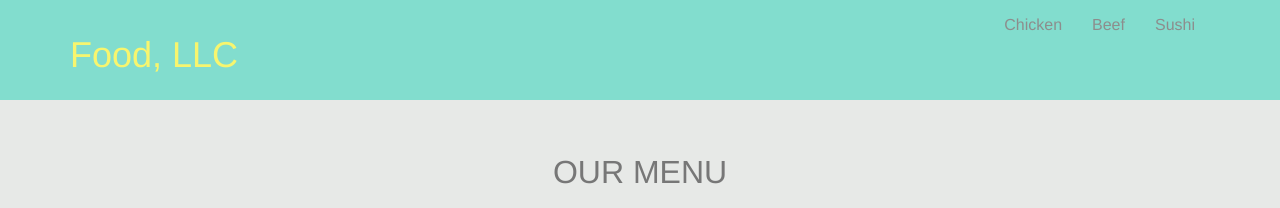
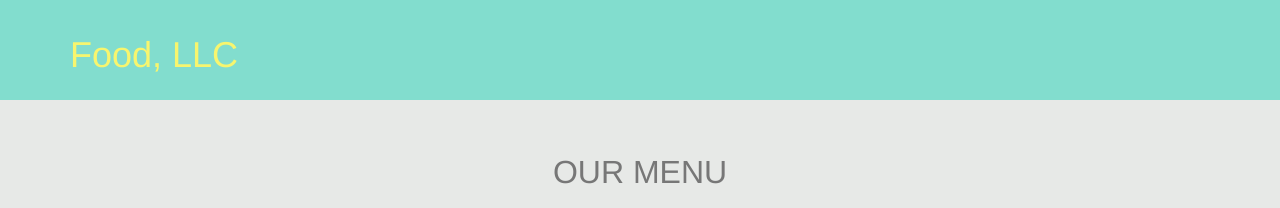
Before and after one commit to emmvalenti/emmvalenti.github.io, a Jekyll site: the page module3/index.html, which Jekyll copies as it is, in a window 1280 px wide. Shown: the top 208 px of the page. Built offline with Jekyll 4.4.1, drawn with Linux system fonts in a browser that asks for light colours.

Commit message:
add media queries, make visibility of menu hidden on md, lg screens

```diff
--- a/module3/css/style.css
+++ b/module3/css/style.css
@@ -36,3 +36,30 @@ body{
 	font-size: 2em;
 	text-transform: uppercase;
 }
+
+
+/*LARGE DEVICES*/
+@media (min-width: 1200px){
+	.navbar-nav>li>a {
+		visibility: hidden;
+	}
+}
+
+/*MED DEVICES*/
+@media (min-width: 992px) and (max-width: 1199px){
+	.navbar-nav>li>a {
+		visibility: hidden;
+	}
+}
+
+/* SMALL DEVICES */
+@media (min-width: 768px) and (max-width: 991px) {
+	.navbar-nav>li>a {
+		visibility: hidden;
+	}
+}
+
+/*EXTRA SMALL DEVICES */
+@media (max-width: 767px){
+
+}
```
